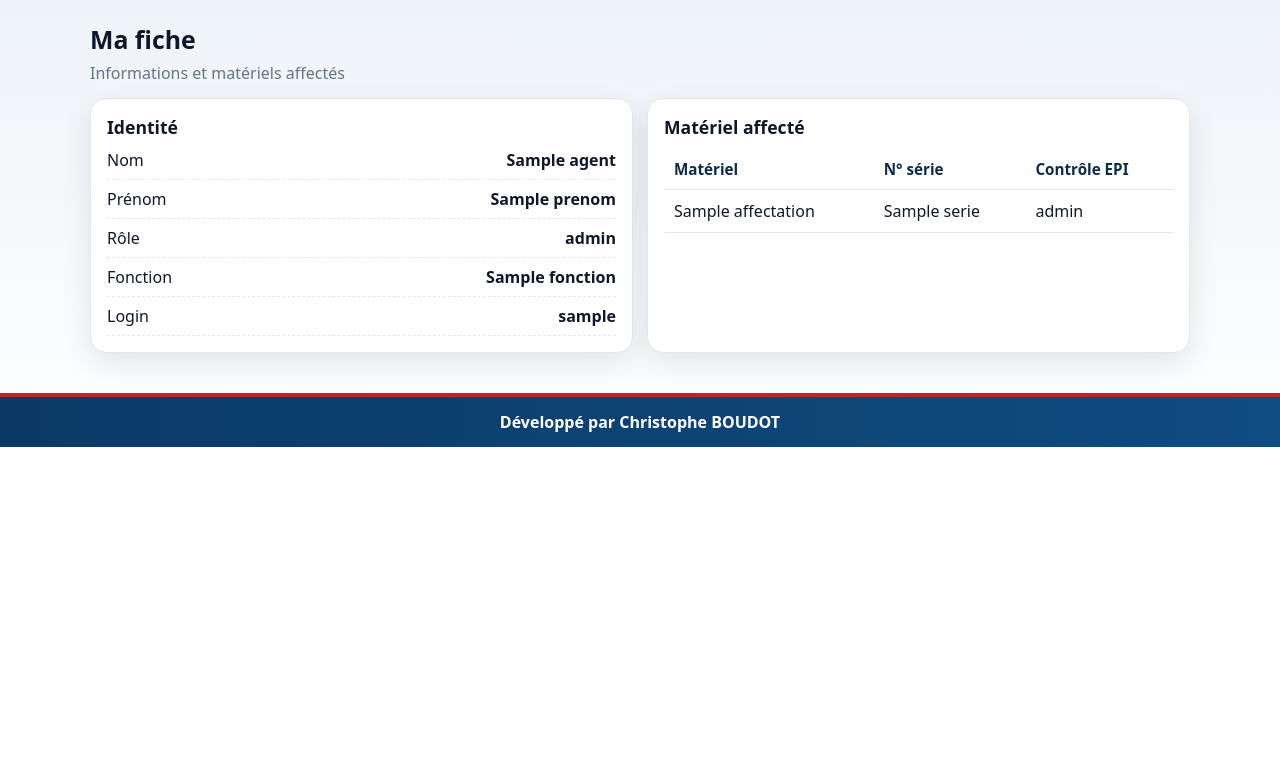
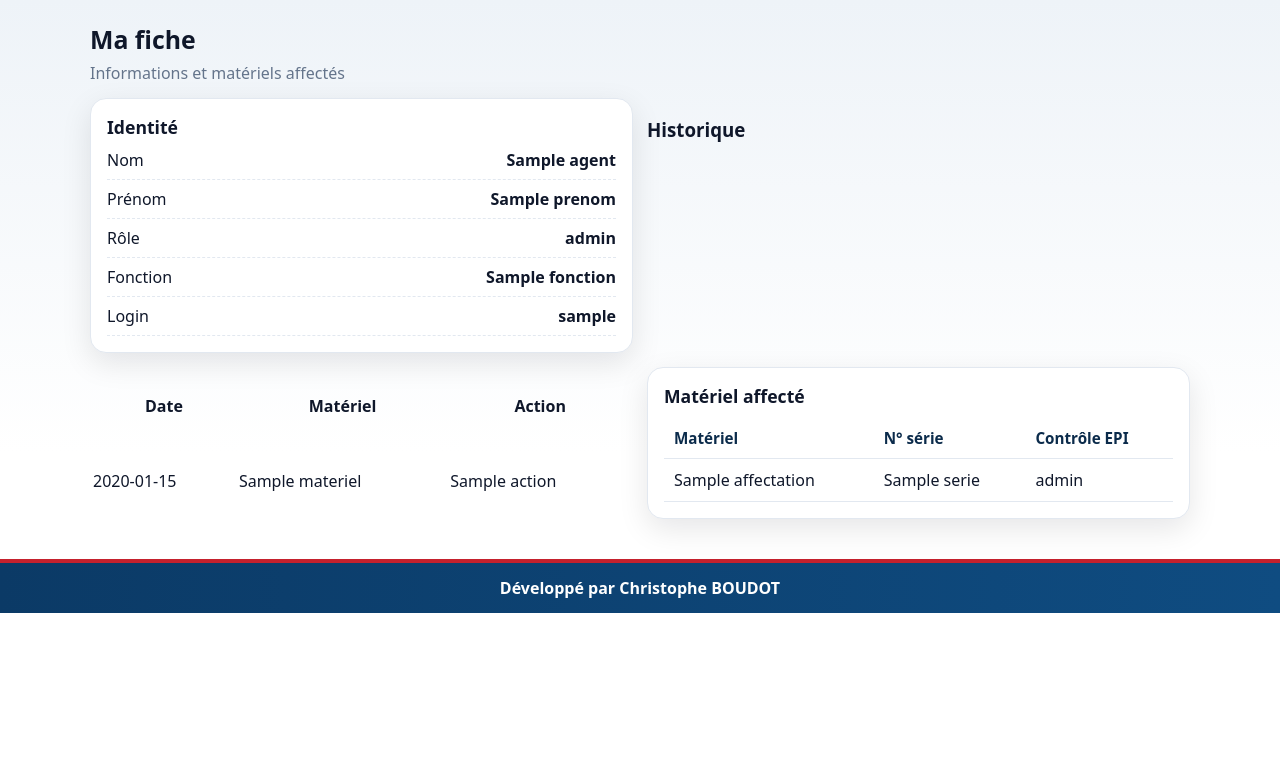
Before and after one commit to Tof55260/materiel-nautique-sdis55, a Flask app: template templates/ma_fiche.html in a window 1280 px wide. Shown: the top 759 px of the page. Run offline with Flask 3, Linux system fonts and the light colour scheme; the template is opened without the code that fills it: most values are stand-ins (such as "Sample title", 1, 10 or a date in 2020).

Commit message:
Update ma_fiche.html

```diff
--- a/templates/ma_fiche.html
+++ b/templates/ma_fiche.html
@@ -17,6 +17,20 @@
       <div class="kv__row"><span>Login</span><strong>{{ agent.get("login","") }}</strong></div>
     </div>
   </div>
+<h3>Historique</h3>
+
+<table>
+<tr><th>Date</th><th>Matériel</th><th>Action</th></tr>
+
+{% for h in historique %}
+<tr>
+<td>{{ h.date[:10] }}</td>
+<td>{{ h.materiel }}</td>
+<td>{{ h.action }}</td>
+</tr>
+{% endfor %}
+
+</table>
 
   <div class="card">
     <h2 class="h2">Matériel affecté</h2>
```
